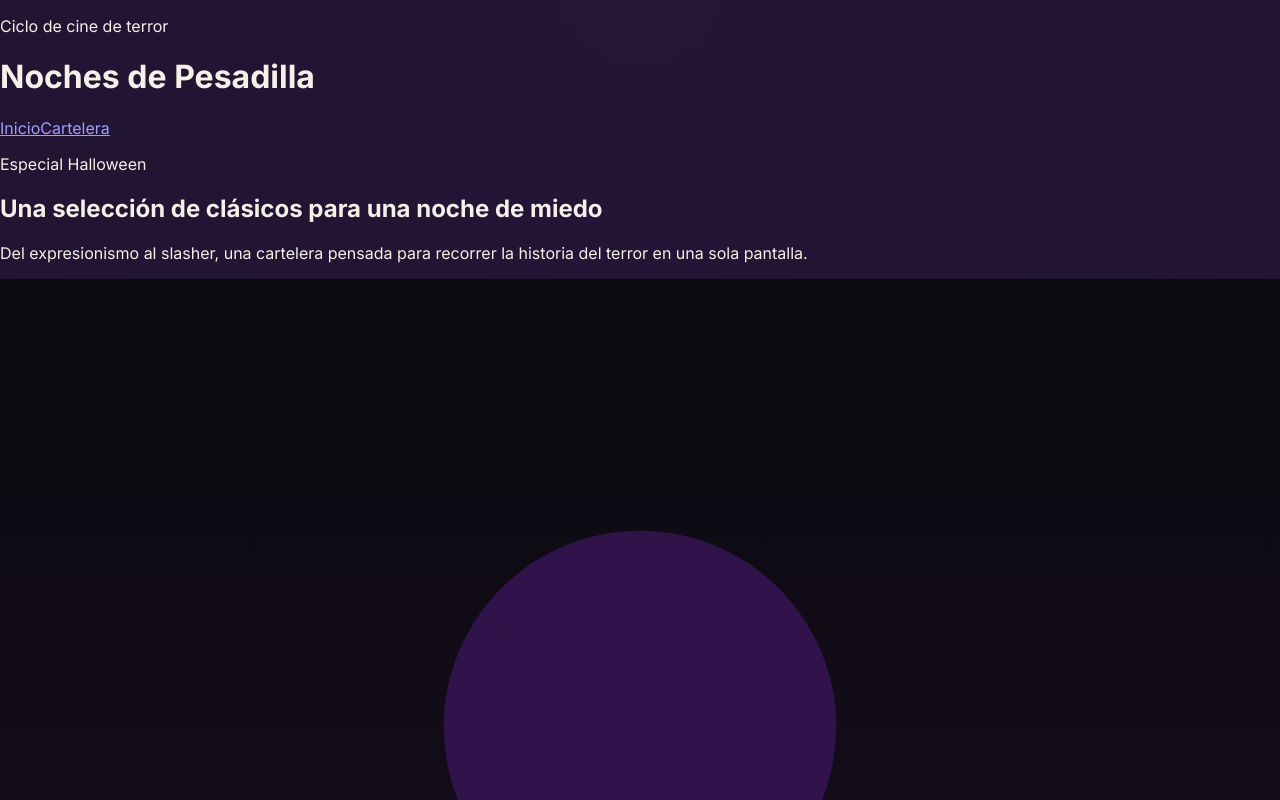
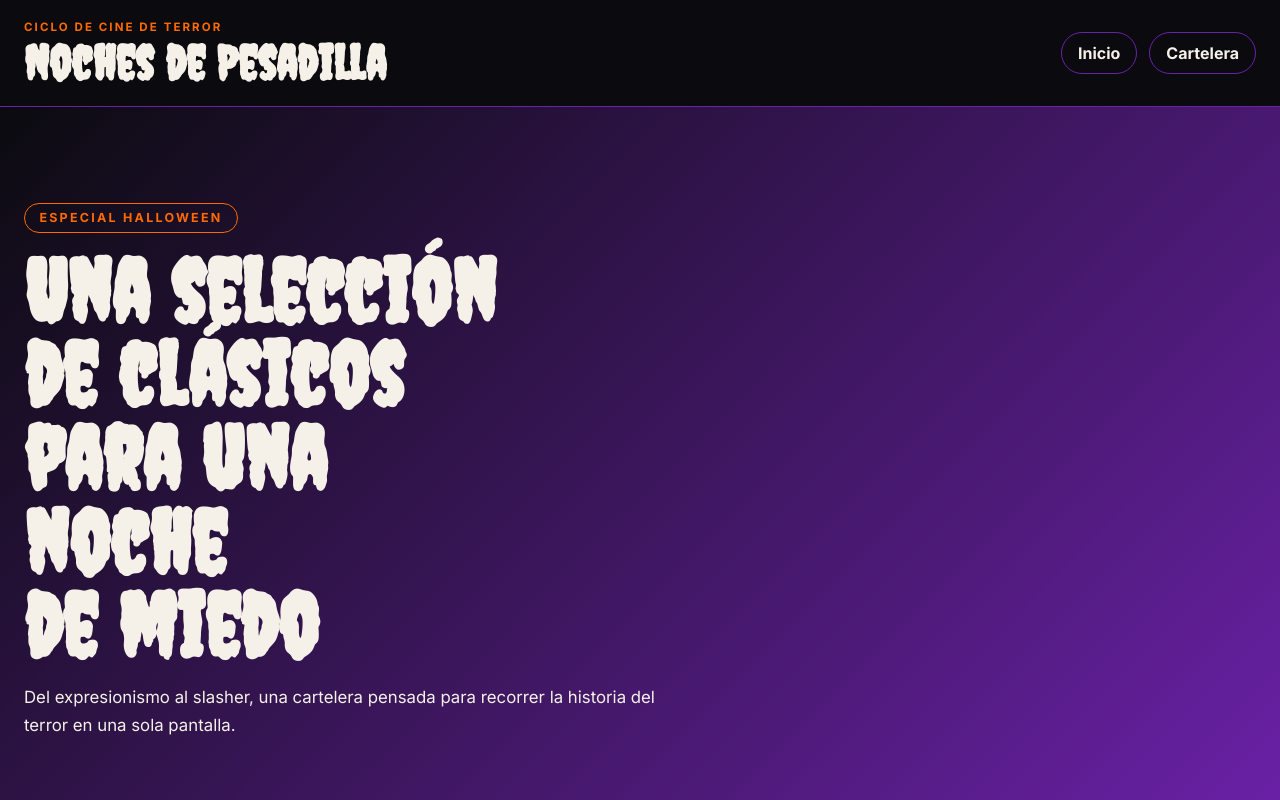
Before and after one commit to AntonioCantonSanz/Pablo-es-tonto-practica-angular, an Angular app: page / in a window 1280 px wide. Shown: the top 800 px of the page. Built offline with nearby package versions, Linux system fonts and the light colour scheme.

Commit message:
Tarea 11: estilos de header y hero

```diff
--- a/src/app/header/header.css
+++ b/src/app/header/header.css
@@ -0,0 +1,56 @@
+.header {
+	display: flex;
+	align-items: center;
+	justify-content: space-between;
+	gap: 1.5rem;
+	padding: 1.25rem 1.5rem;
+	background: var(--color-negro);
+	color: var(--color-hueso);
+	border-bottom: 1px solid var(--color-morado);
+}
+
+.header__marca {
+	display: grid;
+	gap: 0.25rem;
+}
+
+.header__subtitulo {
+	margin: 0;
+	color: var(--color-naranja);
+	text-transform: uppercase;
+	letter-spacing: 0.18em;
+	font-size: 0.72rem;
+	font-weight: 700;
+}
+
+.header__titulo {
+	margin: 0;
+	color: var(--color-hueso);
+	font-family: var(--fuente-display);
+	font-size: clamp(2rem, 4vw, 3rem);
+	line-height: 1;
+}
+
+.header__nav {
+	display: flex;
+	flex-wrap: wrap;
+	justify-content: flex-end;
+	gap: 0.75rem;
+}
+
+.header__enlace {
+	color: var(--color-hueso);
+	text-decoration: none;
+	font-weight: 700;
+	padding: 0.65rem 1rem;
+	border: 1px solid var(--color-morado);
+	border-radius: 999px;
+	background: var(--color-negro);
+}
+
+.header__enlace:hover,
+.header__enlace:focus-visible {
+	color: var(--color-negro);
+	background: var(--color-naranja);
+	border-color: var(--color-naranja);
+}
--- a/src/app/hero/hero.css
+++ b/src/app/hero/hero.css
@@ -0,0 +1,38 @@
+.hero {
+	display: grid;
+	gap: 1rem;
+	padding: clamp(3rem, 8vw, 6rem) 1.5rem;
+	background: linear-gradient(135deg, var(--color-negro), var(--color-morado));
+	color: var(--color-hueso);
+}
+
+.hero__etiqueta {
+	margin: 0;
+	width: fit-content;
+	padding: 0.4rem 0.9rem;
+	border: 1px solid var(--color-naranja);
+	border-radius: 999px;
+	color: var(--color-naranja);
+	text-transform: uppercase;
+	letter-spacing: 0.18em;
+	font-size: 0.78rem;
+	font-weight: 700;
+}
+
+.hero__titulo {
+	margin: 0;
+	max-width: 12ch;
+	font-family: var(--fuente-display);
+	font-size: clamp(2.7rem, 8vw, 5.5rem);
+	line-height: 0.95;
+	color: var(--color-hueso);
+	text-wrap: balance;
+}
+
+.hero__texto {
+	margin: 0;
+	max-width: 42rem;
+	font-size: 1.05rem;
+	line-height: 1.7;
+	color: var(--color-hueso);
+}
```
Also changed, not shown: 1 other file (tests, documents, lock files or other folders).
